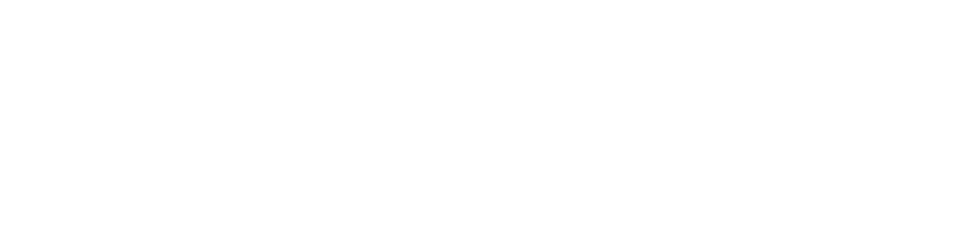
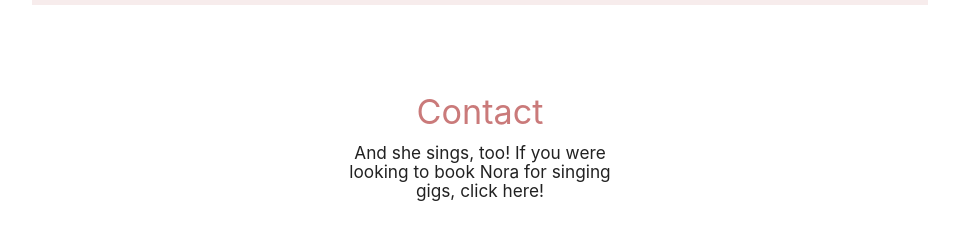
Before and after one commit to noracbyrd/portfolio, a React (Create React App) app in the folder client/: page / in a window 1280 px wide. Shown: the part 2215-2440 px from the top of the page, without its empty margins (160-1119 px from the left). Before the commit the page ends 2240 px from the top, so only its background shows below. Built offline with nearby package versions, Linux system fonts and the light colour scheme.

Commit message:
added beginnings of contact component

```diff
--- a/client/src/App.js
+++ b/client/src/App.js
@@ -2,6 +2,7 @@
 import Navbar from "./components/Navbar"
 import About from "./components/About"
 import Portfolio from "./components/Portfolio"
+import Contact from "./components/Contact"
 import './App.css';
 
 function App() {
@@ -13,6 +14,9 @@
         <br></br>
         <br></br>
         <Portfolio />
+        <br></br>
+        <br></br>
+        <Contact />
       </div>
     </div>
   );
--- /dev/null
+++ b/client/src/components/Contact/index.js
@@ -0,0 +1,18 @@
+import React, { Component } from "react";
+import "./style.css";
+
+class Contact extends Component {
+    render() {
+        return (
+            <div className="container">
+                <div className="row">
+                        <div className="col s6 offset-s3">
+                            <h4>Contact</h4>
+                            <h6>And she sings, too! If you were looking to book Nora for singing gigs, click here!</h6>
+                        </div>
+                    </div>
+            </div>
+                )
+            }
+        }
+        export default Contact;
--- /dev/null
+++ b/client/src/components/Contact/style.css
@@ -0,0 +1,3 @@
+h4{
+    color: #ca7a7a;
+}
--- a/client/src/components/Portfolio/index.js
+++ b/client/src/components/Portfolio/index.js
@@ -25,37 +25,38 @@
             },
             {
                 "key": 3,
-                "title" : "MEMORY GAME",
-                "text" : "The goal of this game, built in React, is to click all of the pictures without clicking on the same one twice.",
-                "link" : "https://stormy-castle-50493.herokuapp.com/",
-                "image" : "http://ryanabney.com/nora/memorygame.png",
-                "alt" : "Memory Game thumbnail"
+                "title": "MEMORY GAME",
+                "text": "The goal of this game, built in React, is to click all of the pictures without clicking on the same one twice.",
+                "link": "https://stormy-castle-50493.herokuapp.com/",
+                "image": "http://ryanabney.com/nora/memorygame.png",
+                "alt": "Memory Game thumbnail"
             },
             {
                 "key": 4,
-                "title" : "GLAMAZON",
-                "text" : "This CLI project in Node.js creates a mock online retail store, loosely modeled after one that rhymes with...Glamazon...",
-                "link" : "https://github.com/noracbyrd/glamazon-db",
-                "image" : "http://ryanabney.com/nora/glamzon.png",
-                "alt" : "Glamazon thumbnail"
+                "title": "GLAMAZON",
+                "text": "This CLI project in Node.js creates a mock online retail store, loosely modeled after one that rhymes with...Glamazon...",
+                "link": "https://github.com/noracbyrd/glamazon-db",
+                "image": "http://ryanabney.com/nora/glamzon.png",
+                "alt": "Glamazon thumbnail"
             },
             {
                 "key": 5,
-                "title" : "LIRI",
-                "text" : "This CLI project in Node.js creates a program that can accept a finite number of commands, performs different kinds of serches for the commands, and returns relevant data from the searches.",
-                "link" : "https://github.com/noracbyrd/liri-node-app",
-                "image" : "http://ryanabney.com/nora/liri.png",
-                "alt" : "LIRI thumbnail"
+                "title": "LIRI",
+                "text": "This CLI project in Node.js creates a program that can accept a finite number of commands, performs different kinds of serches for the commands, and returns relevant data from the searches.",
+                "link": "https://github.com/noracbyrd/liri-node-app",
+                "image": "http://ryanabney.com/nora/liri.png",
+                "alt": "LIRI thumbnail"
             }
         ]
     }
 
-    componentDidMount(){
+    componentDidMount() {
         // M.AutoInit();
     }
 
     render() {
         return (
+            <div className="background">
                 <div className="container">
                     {/* looping through my included projects */}
                     <div className="row">
@@ -81,6 +82,7 @@
 
                     </div>
                 </div>
+            </div>
         )
     }
 }
--- a/client/src/components/Portfolio/style.css
+++ b/client/src/components/Portfolio/style.css
@@ -1,3 +1,6 @@
 h4{
     color: #ca7a7a;
 }
+.background{
+    background-color: #ca7a7a25;
+}
```
Lines whose indentation alone changed are shown as unchanged.
